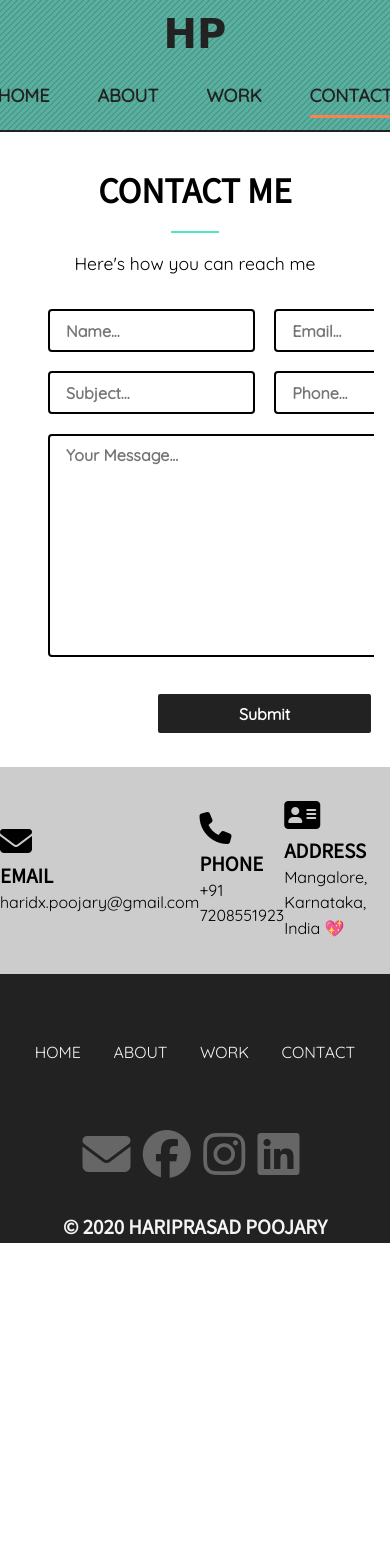
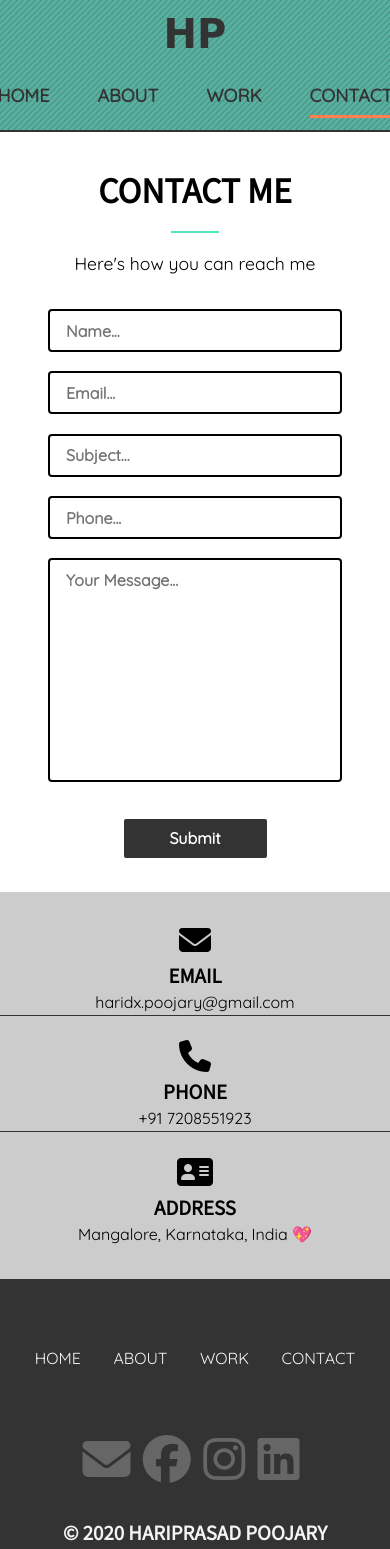
Before and after one commit to HariprasadPoojary/Portfolio-Website, a Django app: page /contact/ in a window 390 px wide. Before the commit the page ends 1243 px from the top, so only its background shows below. Run offline with Django 3.2, Linux system fonts and the light colour scheme; some libraries are stand-ins or nearby versions; some web fonts are replaced.

Commit message:
Added functionality to download CV, UI changes for mobile

```diff
--- a/base/templates/base/contact.html
+++ b/base/templates/base/contact.html
@@ -25,14 +25,14 @@
 			{{contact_form.phone}}
 			{{contact_form.message}}
 
-			<input type="submit" value="Submit" class="btn" />
+			<input type="submit" value="Submit" class="btn-dark" />
 		</form>
 	</div>
 </section>
 <!-- My Contact -->
 <section id="my-contact">
 	<div class="container py-2">
-		<div class="contact-info">
+		<div class="contact-info text-center">
 			<div>
 				<i class="fas fa-envelope fa-2x"></i>
 				<h3>Email</h3>
--- a/base/templates/base/index.html
+++ b/base/templates/base/index.html
@@ -65,6 +65,9 @@
 									earum dolorem sunt expedita ducimus
 									praesentium error impedit?
 								</p>
+								<div class="d-cv">
+									<a href="{% url 'download_cv' %}" class="btn-dark">Download CV</a>
+								</div>
 							</div>
 							<div class="intro-b">
 								<img
--- a/base/urls.py
+++ b/base/urls.py
@@ -7,4 +7,5 @@ urlpatterns = [
     path("about/", views.about, name="about"),
     path("work/", views.work, name="work"),
     path("contact/", views.contact, name="contact"),
+    path("download/", views.download_cv, name="download_cv"),
 ]
--- a/base/views.py
+++ b/base/views.py
@@ -1,6 +1,8 @@
 from django.http import request
 from django.shortcuts import redirect, render
 from django.http import HttpResponse
+from django.conf import settings
+import os
 
 
 # Create your views here.
@@ -28,3 +30,15 @@ def contact(request):
             return redirect("index")
     context = {"contact_form": contact_form}
     return render(request, "base/contact.html", context=context)
+
+
+def download_cv(request):
+    # Access the media_root directory from settings and join the path with pdf
+    # to open the file, read as binary(bcoz it's pdf) and return in HttpResponse
+
+    with open(os.path.join(settings.MEDIA_ROOT, "cv/Hari_CV_v1.5.pdf"), "rb") as pd:
+        response = HttpResponse(pd.read(), content_type="application/pdf")
+        response[
+            "Content-Disposition"
+        ] = "attachment; filename=Hariprasad_Poojary_CV.pdf"
+        return response
--- a/static/css/_mobile.scss
+++ b/static/css/_mobile.scss
@@ -35,7 +35,7 @@
 		}
 	}
 
-	//? About page
+	//? About Page
 	// About me Section
 	#section-about-me {
 		.about-me {
@@ -54,4 +54,30 @@
 			height: 40rem;
 		}
 	}
+
+	// ? Contact Page
+	#main-contact {
+		.contact-me {
+			display: flex;
+			flex-flow: column nowrap;
+			padding: 0 0;
+		}
+	}
+
+	// My Contact
+	#my-contact {
+		.contact-info {
+			display: flex;
+			flex-direction: column;
+			text-align: center;
+			div {
+				margin-bottom: 1.5rem;
+				border-bottom: 1px #333 solid;
+				&:last-child() {
+					border-bottom: none;
+					margin-bottom: 0;
+				}
+			}
+		}
+	}
 }
--- a/static/css/_utilities.scss
+++ b/static/css/_utilities.scss
@@ -72,14 +72,42 @@
 	background-color: $dark-color;
 }
 
+// ? Buttton
+%btn-shared {
+	display: inline-block;
+	border: none;
+	border-radius: 4px;
+	padding: 0.5rem 0.5rem;
+	transition: all 0.5s ease-in;
+	cursor: pointer;
+}
 .btn {
-	cursor: pointer;
-	transition: box-shadow 180ms ease-in;
-	&:hover {
-		box-shadow: 0 0 0 3px coral;
+	&-main {
+		@extend %btn-shared;
+		background-color: $main-color;
+		color: set-text-color($main-color);
+		&:hover {
+			box-shadow: 0 0 0 3px coral;
+		}
 	}
-	border: none;
+	&-light {
+		@extend %btn-shared;
+		background-color: $light-color;
+		color: set-text-color($light-color);
+		&:hover {
+			box-shadow: 0 0 0 3px coral;
+		}
+	}
+	&-dark {
+		@extend %btn-shared;
+		background-color: $dark-color;
+		color: set-text-color($dark-color);
+		&:hover {
+			box-shadow: 0 0 0 3px coral;
+		}
+	}
 }
+
 // Icons
 .social {
 	a i {
--- a/static/css/_variables.scss
+++ b/static/css/_variables.scss
@@ -8,7 +8,7 @@ $main-color: #55e6c1;
 $secondary-color: coral;
 $light-color: #f4f4f4;
 $medium-color: #ccc;
-$dark-color: #222;
+$dark-color: #333;
 $shadow-heavy: 8px 8px 10px 6px rgba(0, 0, 0, 1);
 $shadow-medium: 5px 5px 10px 4px rgba(0, 0, 0, 0.5);
 $shadow-light: 3px 3px 8px 3px rgba(0, 0, 0, 0.3);
--- a/static/css/main.css
+++ b/static/css/main.css
@@ -79,19 +79,45 @@
 .border-nav {
   width: 100%;
   height: 2px;
-  background-color: #222;
+  background-color: #333;
 }
 
-.btn {
+.btn-main, .btn-light, .btn-dark {
+  display: inline-block;
+  border: none;
+  border-radius: 4px;
+  padding: 0.5rem 0.5rem;
+  -webkit-transition: all 0.5s ease-in;
+  transition: all 0.5s ease-in;
   cursor: pointer;
-  -webkit-transition: -webkit-box-shadow 180ms ease-in;
-  transition: -webkit-box-shadow 180ms ease-in;
-  transition: box-shadow 180ms ease-in;
-  transition: box-shadow 180ms ease-in, -webkit-box-shadow 180ms ease-in;
-  border: none;
 }
 
-.btn:hover {
+.btn-main {
+  background-color: #55e6c1;
+  color: #000;
+}
+
+.btn-main:hover {
+  -webkit-box-shadow: 0 0 0 3px coral;
+          box-shadow: 0 0 0 3px coral;
+}
+
+.btn-light {
+  background-color: #f4f4f4;
+  color: #000;
+}
+
+.btn-light:hover {
+  -webkit-box-shadow: 0 0 0 3px coral;
+          box-shadow: 0 0 0 3px coral;
+}
+
+.btn-dark {
+  background-color: #333;
+  color: #fff;
+}
+
+.btn-dark:hover {
   -webkit-box-shadow: 0 0 0 3px coral;
           box-shadow: 0 0 0 3px coral;
 }
@@ -175,7 +201,7 @@ a {
   font-family: "Engagement", cursive;
   font-size: 2.5rem;
   padding: 1rem;
-  color: #222;
+  color: #333;
   font-weight: 700;
   -webkit-transition: all 0.3s ease-in-out;
   transition: all 0.3s ease-in-out;
@@ -199,7 +225,7 @@ a {
 
 #main-header .head-nav-menu ul li a {
   text-transform: uppercase;
-  color: #222;
+  color: #333;
   font-size: large;
   font-weight: bolder;
   border-bottom: transparent solid 3px;
@@ -241,6 +267,14 @@ a {
 
 #main-about .intro-a p.lead {
   margin-top: 4rem;
+}
+
+#main-about .intro-a .d-cv {
+  margin-top: 4rem;
+}
+
+#main-about .intro-a .d-cv a {
+  text-transform: uppercase;
 }
 
 #main-about .intro-b {
@@ -366,7 +400,7 @@ a {
 }
 
 #main-skills {
-  background-color: #222;
+  background-color: #333;
   color: #fff;
 }
 
@@ -420,7 +454,7 @@ a {
   padding: 5px 0;
   margin: 0 auto;
   width: 6px;
-  background-color: #222;
+  background-color: #333;
   border-radius: 5px;
 }
 
@@ -583,8 +617,6 @@ a {
   grid-area: submit;
   width: 50%;
   margin: auto;
-  background-color: #222;
-  color: #fff;
 }
 
 #my-contact {
@@ -592,15 +624,10 @@ a {
 }
 
 #my-contact .contact-info {
-  display: -webkit-box;
-  display: -ms-flexbox;
-  display: flex;
-  -webkit-box-pack: justify;
-      -ms-flex-pack: justify;
-          justify-content: space-between;
-  -webkit-box-align: center;
-      -ms-flex-align: center;
-          align-items: center;
+  display: -ms-grid;
+  display: grid;
+  -ms-grid-columns: (1fr)[3];
+      grid-template-columns: repeat(3, 1fr);
 }
 
 #work-gallery .work-gallery-items {
@@ -691,7 +718,7 @@ a {
 }
 
 #main-footer {
-  background-color: #222;
+  background-color: #333;
   padding-top: 2rem;
 }
 
@@ -772,5 +799,33 @@ a {
             flex-flow: column wrap;
     height: 40rem;
   }
+  #main-contact .contact-me {
+    display: -webkit-box;
+    display: -ms-flexbox;
+    display: flex;
+    -webkit-box-orient: vertical;
+    -webkit-box-direction: normal;
+        -ms-flex-flow: column nowrap;
+            flex-flow: column nowrap;
+    padding: 0 0;
+  }
+  #my-contact .contact-info {
+    display: -webkit-box;
+    display: -ms-flexbox;
+    display: flex;
+    -webkit-box-orient: vertical;
+    -webkit-box-direction: normal;
+        -ms-flex-direction: column;
+            flex-direction: column;
+    text-align: center;
+  }
+  #my-contact .contact-info div {
+    margin-bottom: 1.5rem;
+    border-bottom: 1px #333 solid;
+  }
+  #my-contact .contact-info div:last-child {
+    border-bottom: none;
+    margin-bottom: 0;
+  }
 }
 /*# sourceMappingURL=main.css.map */
--- a/static/css/main.scss
+++ b/static/css/main.scss
@@ -103,6 +103,12 @@ a {
 			}
 			p.lead {
 				margin-top: 4rem;
+			}
+			.d-cv {
+				margin-top: 4rem;
+				a {
+					text-transform: uppercase;
+				}
 			}
 		}
 		&-b {
@@ -308,8 +314,6 @@ a {
 			grid-area: submit;
 			width: 50%;
 			margin: auto; // center
-			background-color: $dark-color;
-			color: set-text-color($dark-color);
 		}
 		display: grid;
 		grid-template-areas:
@@ -325,9 +329,8 @@ a {
 // My Contact
 #my-contact {
 	.contact-info {
-		display: flex;
-		justify-content: space-between;
-		align-items: center;
+		display: grid;
+		grid-template-columns: repeat(3, 1fr);
 	}
 	background-color: $medium-color;
 }
```
Also changed, not shown: 1 other file.
